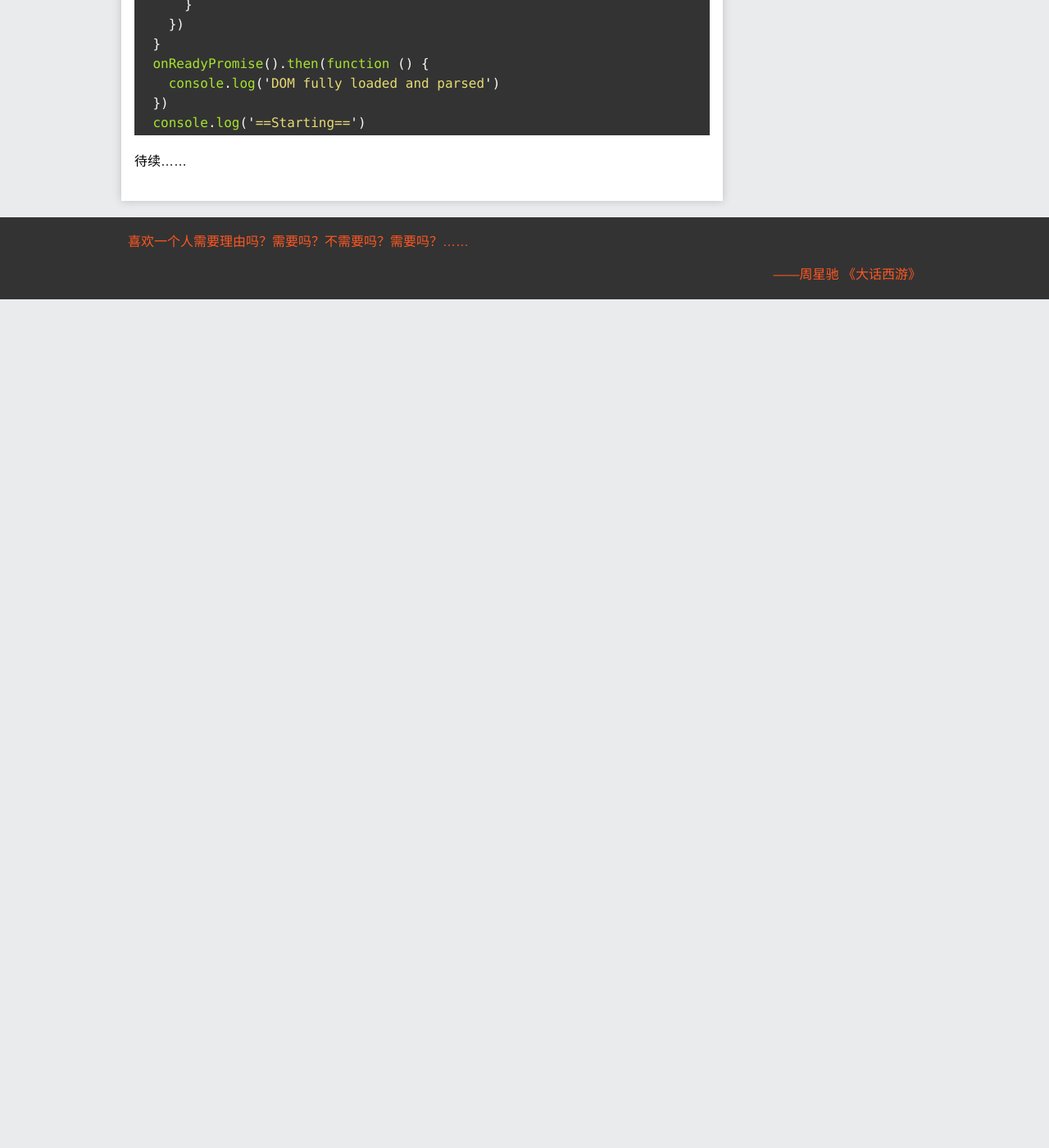
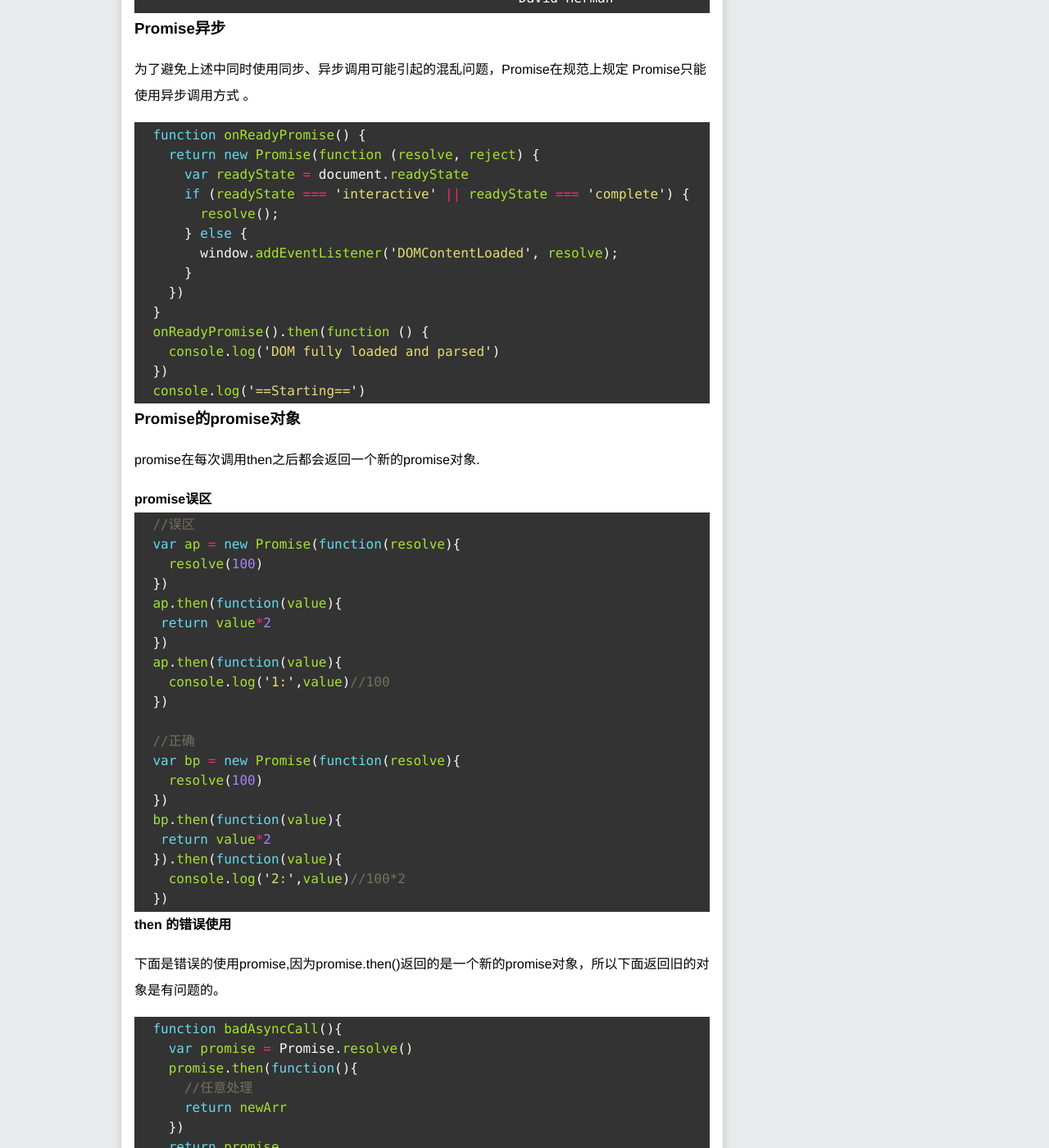
Before and after one commit to Yi-love/yi-love.github.io, a Jekyll site: the page built from _posts/2016-01-21-javascript-promise.md, in a window 1280 px wide and 1400 px high, scrolled down 4876 px. Shown: the whole window at 82% size. Built offline with Jekyll 4.4.1, drawn with Linux system fonts in a browser that asks for light colours; before the commit the page ends 5241 px from its top, so only the background shows below that; some of the changed text lies outside the part shown.

Commit message:
update promise.md

```diff
--- a/_layouts/page.html
+++ b/_layouts/page.html
@@ -9,7 +9,7 @@
 		<div class="j-row">
 			<div class="j-col-xs-12 j-col-sm-12 j-col-md-9">
 				<div class="j-container j-content">
-					<h2 class="j-i-title"><a href="{{site.baseurl}}{{page.url}}" title="{{page.title}}">{{page.title}}</a></h2>
+					<h2 class="j-i-title"><a href="javascript:void(0)" title="{{page.title}}">{{page.title}}</a></h2>
 						<p class="j-i-time">{{page.date | date_to_string}}</p>
 						<p class="j-i-tags">
 							{%for tag in page.tags %}
--- a/_posts/2016-01-21-javascript-promise.md
+++ b/_posts/2016-01-21-javascript-promise.md
@@ -120,16 +121,34 @@ tags: [Promise,js,异步,延迟]
     console.log(value)
   })
 {%endhighlight%}
->promise.reject(error)也是如此。
+>#### promise.reject(error)也是如此。
 {%highlight js%}
   new Promise(function(resolve,reject){
     reject(new Error("出错了"))
   })
   ===
   Promise.reject(new Error("BOOM!")).catch(function(error){
-    console.error(error)
+    console.log(error)
   })
 {%endhighlight%}
+
+>#### promise.catch兼容
+> IE < 9  调用方式。catch 在IE8是保留字
+{%highlight js%}
+  var promise = new Promise(function(resolve , reject){
+    reject('错了')
+  })
+
+  //以下 2选1
+  promise['catch'](function(error){
+    console.log(error)
+  })
+  // or
+  promise.then(undefined, function(error) {
+    console.log(error)
+  })
+{%endhighlight%}
+
 
 >### Promise的为什么是异步
 >同步调用和异步调用同时存在导致的混乱。
@@ -203,4 +222,54 @@ tags: [Promise,js,异步,延迟]
   console.log('==Starting==')
 {%endhighlight%}
 
->待续......
+>### Promise的promise对象
+>promise在每次调用then之后都会返回一个新的promise对象.
+
+>#### promise误区
+{%highlight js%}
+  //误区
+  var ap = new Promise(function(resolve){
+    resolve(100)
+  })
+  ap.then(function(value){
+   return value*2
+  })
+  ap.then(function(value){
+    console.log('1:',value)//100
+  })
+
+  //正确
+  var bp = new Promise(function(resolve){
+    resolve(100)
+  })
+  bp.then(function(value){
+   return value*2
+  }).then(function(value){
+    console.log('2:',value)//100*2
+  })
+{%endhighlight%}
+
+>#### then 的错误使用
+>下面是错误的使用promise,因为promise.then()返回的是一个新的promise对象，所以下面返回旧的对象是有问题的。
+{%highlight js%}
+  function badAsyncCall(){
+    var promise = Promise.resolve()
+    promise.then(function(){
+      //任意处理
+      return newArr
+    })
+    return promise
+  }
+{%endhighlight%}
+
+>#### then 的正确调用
+>只要将上面错误的调用promise.then()方法直接return 即可。promise.then()返回一个新的promise对象。这就符合了Promise的链式调用。
+{%highlight js%}
+  function badAsyncCall(){
+    var promise = Promise.resolve()
+    return promise.then(function(){
+      //任意处理
+      return newArr
+    })
+  }
+{%endhighlight%}
```
Also changed, not shown: other parts of _posts/2016-01-21-javascript-promise.md (+2 -1 lines), 11 other files.
